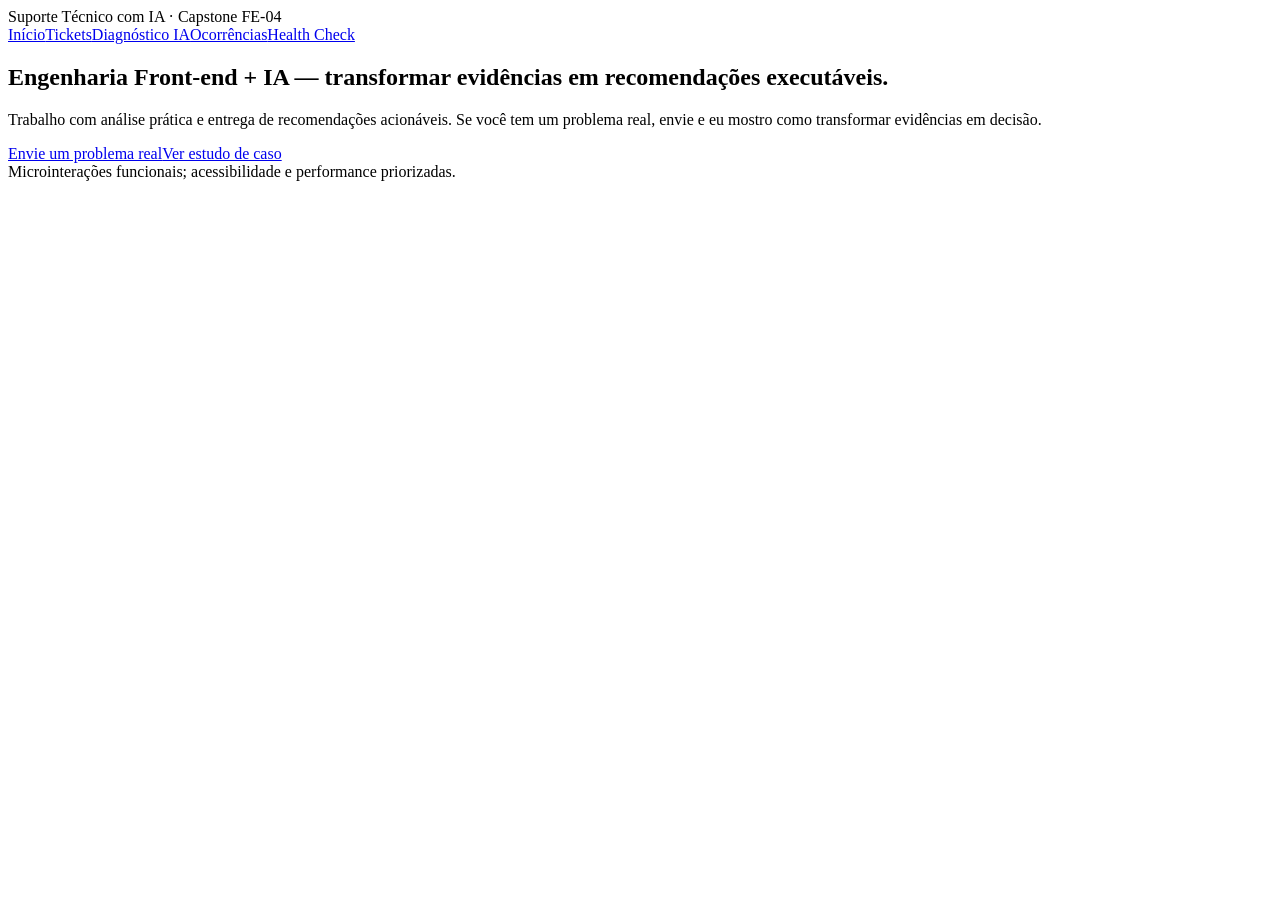
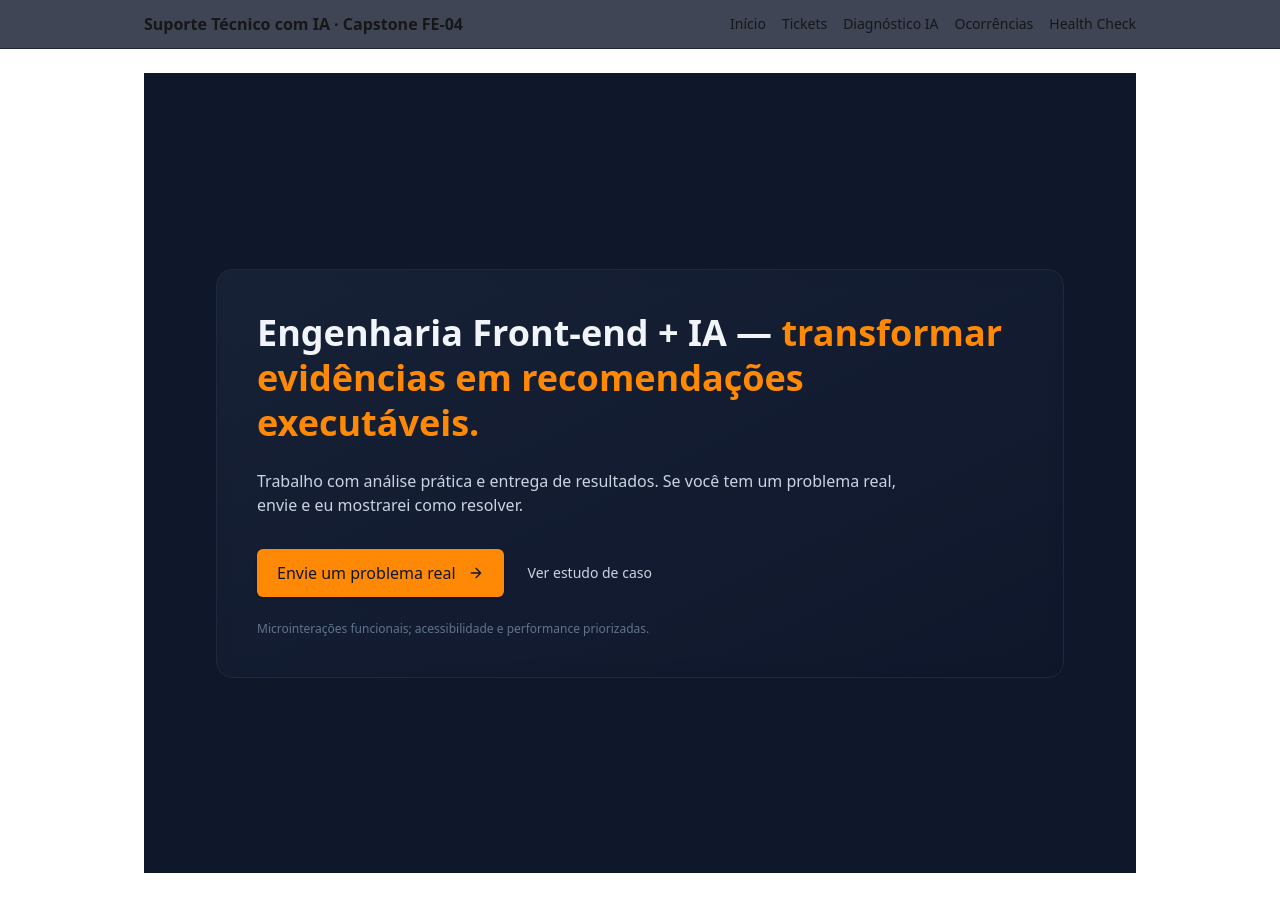
Before and after one commit to FabianoResende/flyrank-fe-capstone-fabiano, a Next.js app in the folder capstone/: page /portfolio in a window 1280 px wide. Before the commit the page ends 800 px from the top, so only its background shows below. Built offline with nearby package versions, Linux system fonts and the light colour scheme.

Commit message:
fix(portfolio): unify CTAButton component, fix hero structure and globals.css

```diff
--- a/capstone/src/app/globals.css
+++ b/capstone/src/app/globals.css
@@ -1,28 +1,67 @@
-:root{
-  --color-primary:#0B5FFF;
-  --color-accent:#FF8A00;
-  --color-text:#0B0B0B;
-  --color-bg:#FAFAFB;
-  --radius:8px;
+@import "tailwindcss";
+
+/* Theme variables */
+:root {
+  --color-primary: #0B5FFF;
+  --color-accent: #FF8A00;
+  --color-text: #0B0B0B;
+  --color-bg: #FAFAFB;
+  --radius: 8px;
+  --background: #ffffff;
+  --foreground: #171717;
+}
+
+/* Inline theme helpers (for non-Tailwind parts) */
+:root {
+  --color-background: var(--background);
+  --color-foreground: var(--foreground);
+  --font-sans: system-ui, -apple-system, "Segoe UI", Roboto, "Helvetica Neue", Arial;
 }
 
 /* Button microinteraction */
-a[role="button"], .btn-primary, a[href].inline-flex {
+a[role="button"],
+.btn-primary,
+a[href].inline-flex {
   transition: transform 180ms ease-out, box-shadow 180ms ease-out;
   will-change: transform;
 }
-a[role="button"]:active, .btn-primary:active, a[href].inline-flex:active {
+
+a[role="button"]:active,
+.btn-primary:active,
+a[href].inline-flex:active {
   transform: translateY(1px) scale(0.998);
 }
-a[role="button"]:focus, a[href].inline-flex:focus {
-  box-shadow: 0 0 0 4px rgba(255,138,0,0.12);
+
+a[role="button"]:focus,
+a[href].inline-flex:focus,
+.btn-primary:focus {
+  box-shadow: 0 0 0 4px rgba(255, 138, 0, 0.12);
   outline: none;
 }
 
 /* prefers-reduced-motion fallback */
 @media (prefers-reduced-motion: reduce) {
-  a[role="button"], .btn-primary, a[href].inline-flex {
+  a[role="button"],
+  .btn-primary,
+  a[href].inline-flex {
     transition: none !important;
     transform: none !important;
   }
 }
+
+/* Dark mode */
+@media (prefers-color-scheme: dark) {
+  :root {
+    --background: #0a0a0a;
+    --foreground: #ededed;
+  }
+}
+
+/* Base body */
+body {
+  background: var(--background);
+  color: var(--foreground);
+  font-family: var(--font-sans);
+  -webkit-font-smoothing: antialiased;
+  -moz-osx-font-smoothing: grayscale;
+}
--- a/capstone/src/app/portfolio/CTAButton.tsx
+++ b/capstone/src/app/portfolio/CTAButton.tsx
@@ -1,21 +1,46 @@
 'use client';
 
+import React, { useState } from 'react';
 import Link from 'next/link';
-import React from 'react';
 
 type Props = {
-  href: string;
+  href?: string;
   children: React.ReactNode;
 };
 
 export default function CTAButton({ href, children }: Props) {
+  const [pressed, setPressed] = useState(false);
+
+  function handleClick() {
+    setPressed(true);
+    setTimeout(() => setPressed(false), 600);
+  }
+
+  const baseClass =
+    'inline-flex items-center gap-3 rounded-md px-5 py-3 font-medium shadow-sm focus:outline-none focus:ring-2 transition-transform duration-150 ease-out';
+  const visualClass =
+    'bg-orange-400 text-slate-900 hover:bg-orange-300 focus:ring-orange-300';
+  const pressedClass = pressed ? 'scale-95' : 'hover:scale-102';
+
+  const className = `${baseClass} ${visualClass} ${pressedClass}`;
+
+  if (href) {
+    return (
+      <Link href={href} onClick={handleClick} className={className} aria-label={typeof children === 'string' ? String(children) : 'CTA'}>
+        <span>{children}</span>
+        <svg className="w-4 h-4" viewBox="0 0 24 24" fill="none" aria-hidden="true">
+          <path d="M5 12h14M12 5l7 7-7 7" stroke="currentColor" strokeWidth="2" strokeLinecap="round" strokeLinejoin="round" />
+        </svg>
+      </Link>
+    );
+  }
+
   return (
-    <Link
-      href={href}
-      className="inline-flex items-center gap-2 bg-orange-400 text-slate-900 font-semibold px-4 py-2 rounded-md shadow-sm focus:outline-none focus:ring-2 focus:ring-orange-300 transition-transform duration-180 ease-out"
-      aria-label={typeof children === 'string' ? String(children) : 'Enviar problema'}
-    >
-      {children}
-    </Link>
+    <button type="button" onClick={handleClick} className={className} aria-label={typeof children === 'string' ? String(children) : 'CTA'}>
+      <span>{children}</span>
+      <svg className="w-4 h-4" viewBox="0 0 24 24" fill="none" aria-hidden="true">
+        <path d="M5 12h14M12 5l7 7-7 7" stroke="currentColor" strokeWidth="2" strokeLinecap="round" strokeLinejoin="round" />
+      </svg>
+    </button>
   );
 }
--- a/capstone/src/app/portfolio/page.tsx
+++ b/capstone/src/app/portfolio/page.tsx
@@ -25,14 +25,13 @@ export default function PortfolioHero() {
             </h1>
 
             <p className="text-slate-300 max-w-2xl">
-              Trabalho com análise prática e entrega de recomendações acionáveis.
-              Se você tem um problema real, envie e eu mostro como transformar evidências em decisão.
+              Trabalho com análise prática e entrega de resultados.
+              Se você tem um problema real, envie e eu mostrarei como resolver.
             </p>
           </header>
 
           <div className="mt-8 flex items-center gap-4">
             <CTAButton href="/portfolio/cta-final">Envie um problema real</CTAButton>
-
             <Link href="/portfolio/estudo-de-caso" aria-label="Ver estudo de caso">
               <span className="inline-block text-sm text-slate-300 underline-offset-4 hover:text-white focus:outline-none focus:ring-2 focus:ring-slate-600 rounded px-2 py-1">
                 Ver estudo de caso
```
